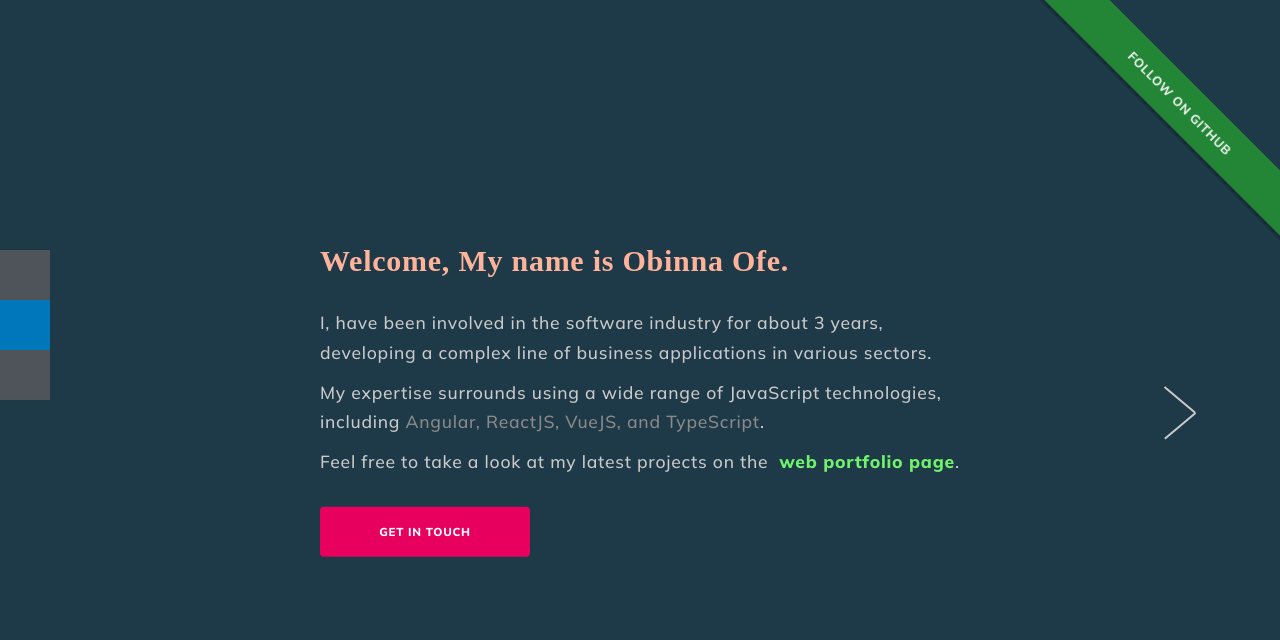
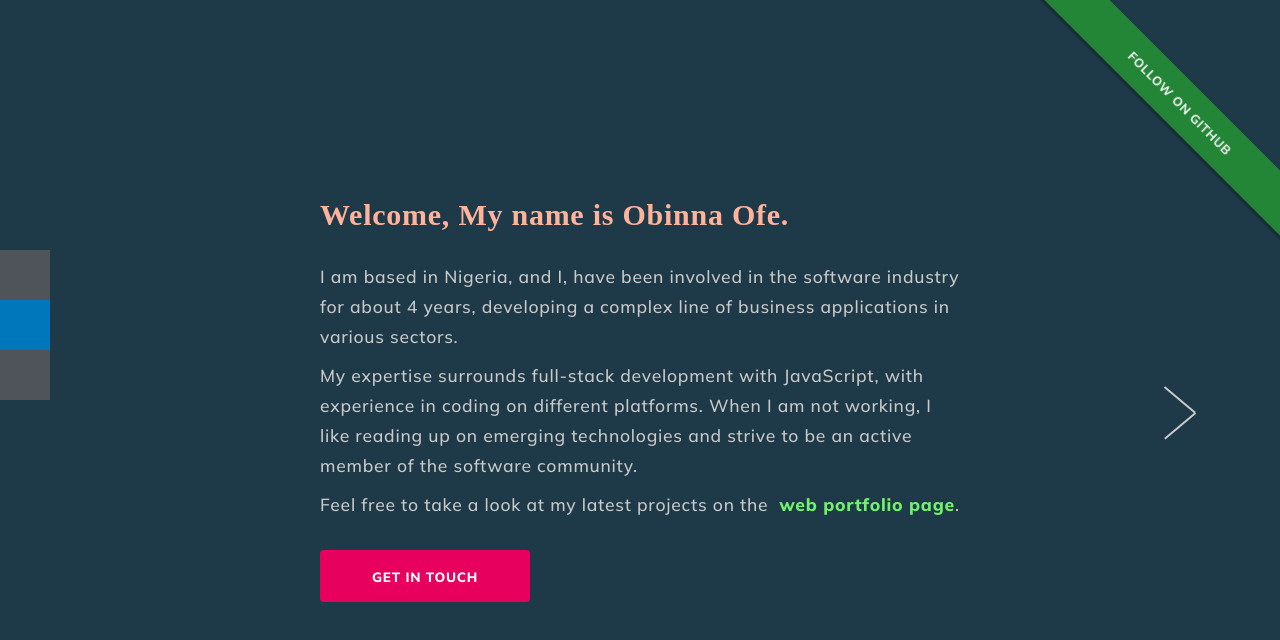
Before and after one commit to obicodeman555/portfolio-website, a React (Create React App) app: page / in a window 1280 px wide. Shown: the top 640 px of the page. Built offline with nearby package versions, Linux system fonts and the light colour scheme; some icons are missing; a web font is replaced by a local one.

Commit message:
edited write up text in about me page

```diff
--- a/src/pages/About.jsx
+++ b/src/pages/About.jsx
@@ -21,13 +21,13 @@ const About = () => {
                 </h1>
                 <div className='mt-2'>
                     <p className='text-paragraph'>
-                        I, have been involved in the software industry for
-                        about 3 years, developing a complex line of business applications in various sectors.
+                        I am based in Nigeria, and I, have been involved in the software industry for
+                        about 4 years, developing a complex line of business applications in various sectors.
 
                     </p>
                     <p className='text-paragraph'>
-                        My expertise surrounds using a wide range of
-                        JavaScript technologies, including <span className="my-tech-stacks">Angular, ReactJS, VueJS, and TypeScript</span>.
+                        My expertise surrounds full-stack development with JavaScript, with experience in coding on different platforms. When I am not
+                        working, I like reading up on emerging technologies and strive to be an active member of the software community.
                     </p>
                     <p className='text-paragraph'>
                         Feel free to take a look at my latest projects on the &nbsp;
--- a/src/sass/_reset.scss
+++ b/src/sass/_reset.scss
@@ -92,7 +92,7 @@ img {
     max-width: max-content;
 
     &>a {
-        font-size: 1.15rem;
+        font-size: 1.35rem;
         text-transform: uppercase;
         color: #fff;
         background-color: #E7005E;
```
